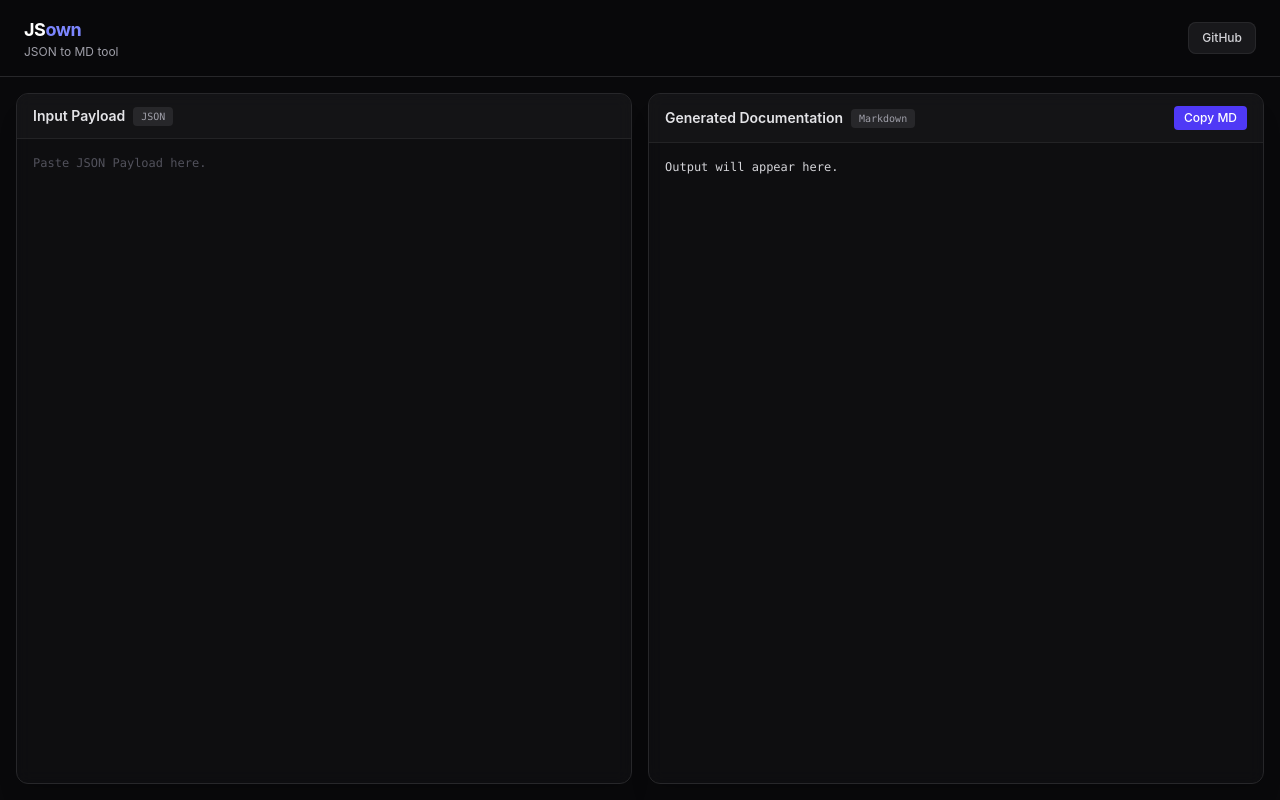
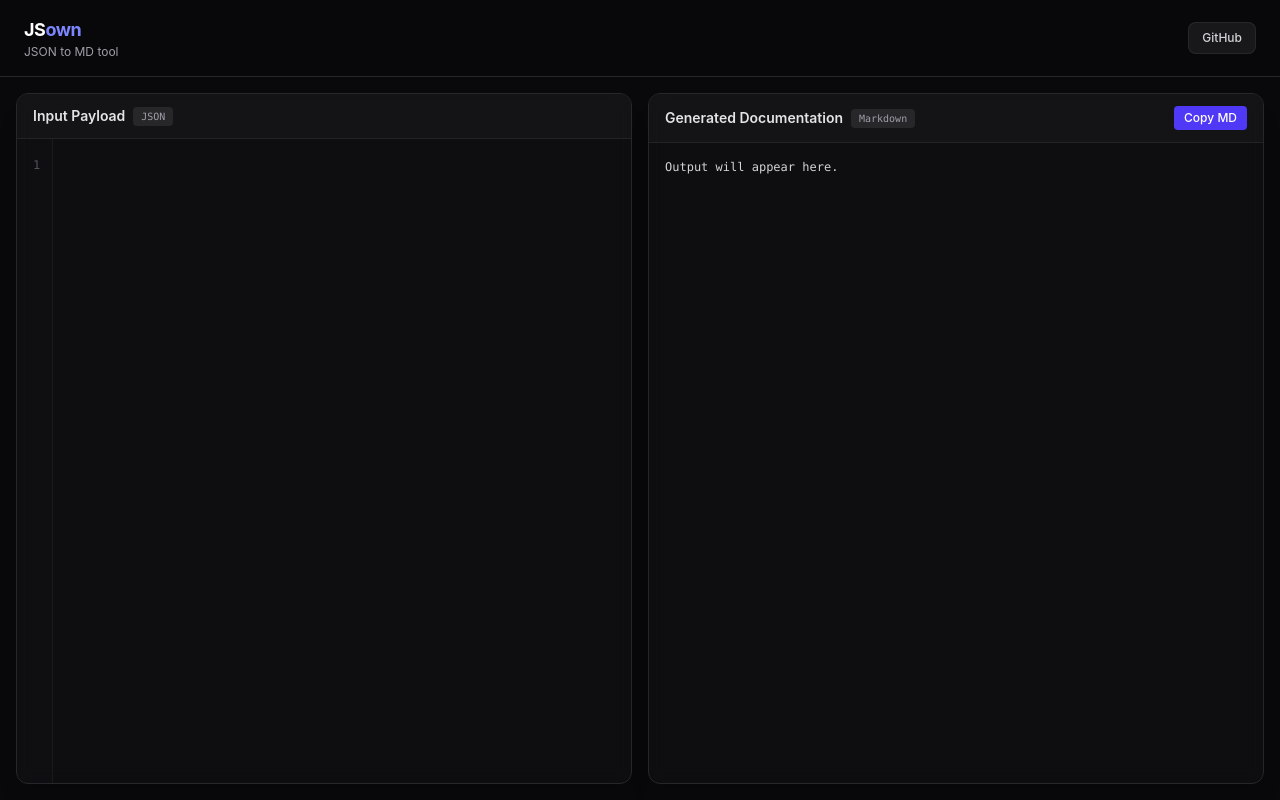
Before and after one commit to AlboMastro/JSown, a React (Vite) app: page / in a window 1280 px wide. Built offline with nearby package versions, Linux system fonts and the light colour scheme.

Commit message:
Introduced a JSONPanel component for lines and tab issue, fixed error message blocking line

```diff
--- a/src/App.tsx
+++ b/src/App.tsx
@@ -4,6 +4,7 @@ import { generateMarkdown } from "./utils/parser";
 
 import Header from "./components/Header/Header";
 import Panel from "./components/Panel/Panel";
+import JSONPanel from "./components/JSONPanel/JSONPanel";
 
 export default function App() {
   const [input, setInput] = useState("");
@@ -25,22 +26,12 @@ export default function App() {
 
       <main className="flex-1 w-full p-4 grid grid-cols-1 lg:grid-cols-2 gap-4 h-[calc(100vh-73px)]">
         {/* Input */}
-        <Panel title="Input Payload" badge="JSON">
 
-          <textarea
-            value={input}
-            onChange={(e) => setInput(e.target.value)}
-            className="w-full h-full bg-transparent p-4 font-mono text-xs text-zinc-300 resize-none focus:outline-none placeholder:text-zinc-600"
-            placeholder="Paste JSON Payload here."
-          />
-
-          {/* @TODO: Make sure that the error message doesn't hide the cursor when on the final line! */}
-          {error && (
-            <div className="absolute bottom-0 inset-x-0 bg-red-500/10 border-t border-red-500/20 px-4 py-2 text-xs text-red-400 font-mono">
-              ⚠️ {error}
-            </div>
-          )}
-        </Panel>
+        <JSONPanel
+          value={input}
+          onChange={setInput}
+          error={error}
+        />
 
         {/* Output */}
         <Panel
--- /dev/null
+++ b/src/components/JSONPanel/JSONPanel.tsx
@@ -0,0 +1,114 @@
+import { useRef } from "react";
+import Panel from "../Panel/Panel";
+
+interface JSONPanelProps {
+  value: string;
+  onChange: (val: string) => void;
+  error?: string | null;
+  placeholder?: string;
+}
+
+export default function JSONPanel({
+  value,
+  onChange,
+  error,
+  placeholder,
+}: JSONPanelProps) {
+  // References for the panel
+  const textAreaRef = useRef<HTMLTextAreaElement>(null);
+  const lineNumbersRef = useRef<HTMLDivElement>(null);
+
+  // Split the JSON string by how many newline characters are present to get number of lines.
+  // Math.max at 1 default value gives us line 1 even if it's completely empty
+  const lineCount = Math.max(1, value.split("\n").length);
+
+  // Generate an array from 1 to linecount and print the numbers
+  const lineNumbers = Array.from({ length: lineCount }, (_, i) => i + 1);
+
+  /**
+   * This function handles the horizontal lock of the lines, preventing them from accidentally
+   * getting out of sync.
+   *
+   * @param e The onScroll event
+   */
+  const handleScroll = (e: React.UIEvent<HTMLTextAreaElement>) => {
+    if (lineNumbersRef.current) {
+      lineNumbersRef.current.scrollTop = e.currentTarget.scrollTop;
+    }
+  };
+
+  /**
+   * This function tries to replicate a code editor's Tab function.
+   * It first prevents the default behaviour of selecting the next DOM element, then checks the current target of the cursor.
+   * It then inserts two empty spaces. The newValue reconstructs the string via slice.
+   * The setTimeout syncs with the React state update.
+   *
+   * @param e Reads keydown events, function gets triggered when the key is Tab.
+   */
+  const handleKeyDown = (e: React.KeyboardEvent<HTMLTextAreaElement>) => {
+    if (e.key === "Tab") {
+      e.preventDefault(); // Stop focus from escaping
+
+      const target = e.currentTarget;
+      const start = target.selectionStart;
+      const end = target.selectionEnd;
+
+      // Insert 2 spaces, I could make this a variable so the user can choose tab spaces potentially...
+      const tabSpaces = "  ";
+
+      const newValue =
+        value.substring(0, start) + tabSpaces + value.substring(end);
+      onChange(newValue);
+
+      // Move cursor to the right position after state updates
+      setTimeout(() => {
+        target.selectionStart = target.selectionEnd = start + tabSpaces.length;
+      }, 0);
+    }
+  };
+
+  return (
+    <Panel title="Input Payload" badge="JSON">
+      {/* Editor container layout */}
+      <div className="flex w-full h-full relative overflow-hidden font-mono text-xs">
+        {/* Line Number Column */}
+        <div
+          ref={lineNumbersRef}
+          className="select-none py-4 pr-3 pl-4 text-right bg-zinc-900/20 text-zinc-600 border-r border-zinc-800/50 overflow-hidden shrink-0"
+        >
+          {lineNumbers.map((num) => (
+            // IMPORTANT: the value of leading-x in this classname MUST match with the value in the textarea classname.
+            <div key={num} className="leading-5">
+              {num}
+            </div>
+          ))}
+        </div>
+
+        {/* Textarea Container */}
+        <div className="relative flex-1 h-full overflow-hidden flex flex-col">
+          <textarea
+            ref={textAreaRef}
+            value={value}
+            onChange={(e) => onChange(e.target.value)}
+            onScroll={handleScroll}
+            onKeyDown={handleKeyDown}
+            spellCheck={false}
+            // IMPORTANT: the value of leading-x in this classname MUST match with the value in the line number column classname.
+            className={`w-full h-full bg-transparent py-4 px-4 font-mono text-xs text-zinc-300 resize-none focus:outline-none placeholder:text-zinc-600 leading-5 whitespace-pre ${
+              error ? "pb-14" : ""
+            }`}
+            placeholder={placeholder}
+          />
+
+          {/* Error Message Overlay */}
+          {error && (
+            <div className="absolute bottom-0 inset-x-0 bg-red-950/80 backdrop-blur-md border-t border-red-500/30 px-4 py-2.5 text-xs text-red-300 font-mono shadow-lg z-10 flex items-center gap-2">
+              <span>⚠️</span>
+              <span className="truncate">{error}</span>
+            </div>
+          )}
+        </div>
+      </div>
+    </Panel>
+  );
+}
```
